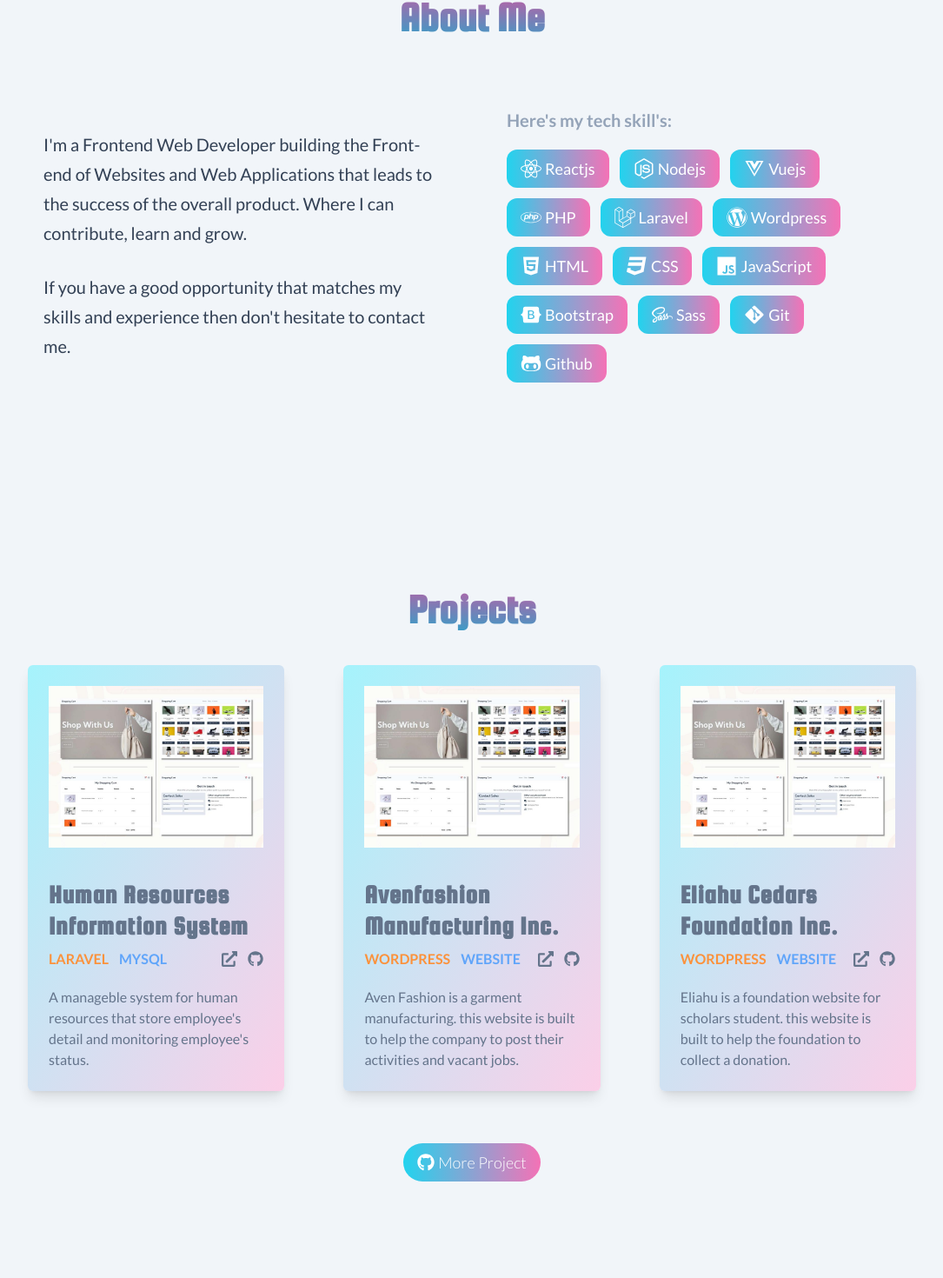
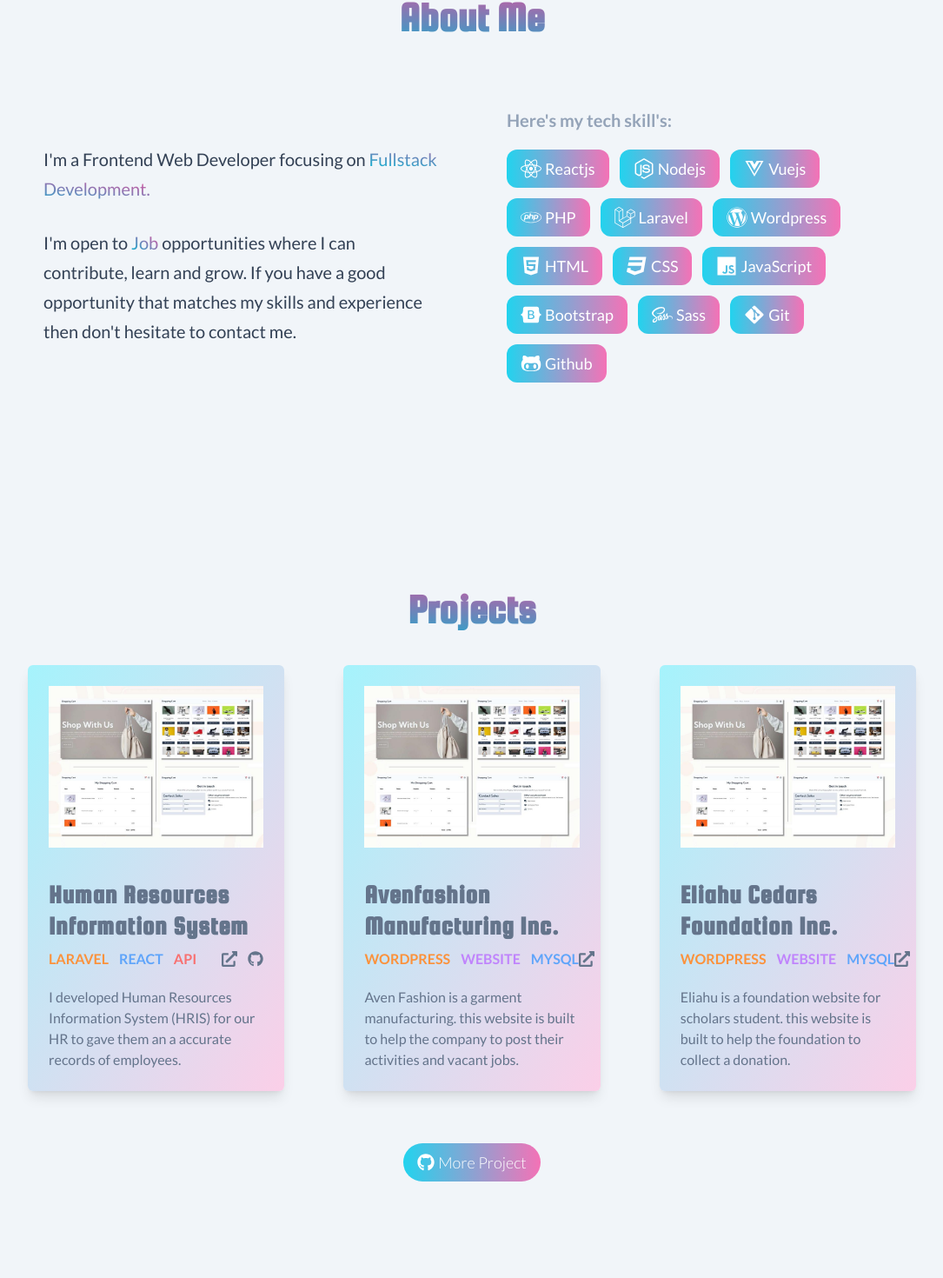
Before and after one commit to markan2ny/portfolio-v2, a React (Vite) app: page / in a window 1280 px wide. Shown: the part 982-2452 px from the top of the page at 87% size, without its empty margins (152-1237 px from the left). Built offline with nearby package versions, Linux system fonts and the light colour scheme.

Commit message:
Update Projects url

```diff
--- a/src/App.jsx
+++ b/src/App.jsx
@@ -6,6 +6,7 @@
 import useWindowDimensions from "./components/useWindowDimensions";
 import { About } from "./sections/About";
 import { Contact } from "./sections/Contact";
+import { Footer } from "./sections/Footer";
 import { Home } from "./sections/Home";
 import { Project } from "./sections/Project";
 
@@ -25,6 +26,7 @@
         <About />
         <Project />
         <Contact />
+        <Footer />
       </main>
     </>
   );
--- a/src/sections/About.jsx
+++ b/src/sections/About.jsx
@@ -11,15 +11,21 @@
       <div className="xl:grid grid-cols-2 gap-20 mt-5 xl:mt-10">
         <div className="xl:text-xl text-slate-700 xl:m-auto xl:pl-11">
           <p className="leading-[1.7]">
-            I'm a Frontend Web Developer building the Front-end of Websites and
-            Web Applications that leads to the success of the overall product.
-            Where I can contribute, learn and grow.
+            I'm a Frontend Web Developer focusing on{" "}
+            <span className="bg-gradient-to-tr bg-clip-text text-transparent from-cyan-500 to-pink-500">
+              Fullstack Development.
+            </span>
           </p>
           <br />
 
           <p className="leading-[1.7]">
-            If you have a good opportunity that matches my skills and experience
-            then don't hesitate to contact me.
+            I'm open to{" "}
+            <span className="bg-gradient-to-tr bg-clip-text text-transparent from-cyan-500 to-pink-500">
+              Job
+            </span>{" "}
+            opportunities where I can contribute, learn and grow. If you have a
+            good opportunity that matches my skills and experience then don't
+            hesitate to contact me.
           </p>
         </div>
 
--- a/src/sections/Contact.jsx
+++ b/src/sections/Contact.jsx
@@ -5,7 +5,7 @@
 
 export const Contact = () => {
   return (
-    <Section id="contact" screen={`h-screen`}>
+    <Section id="contact" screen={`xl:h-screen h-[70vh]`}>
       <div className="text-center">
         <SectionTitle title={`Get in touch`} />
         <h3 className="text-center text-lg md:text-xl font-normal text-slate-400 py-6 md:w-3/12 mx-auto">
--- a/src/sections/Project.jsx
+++ b/src/sections/Project.jsx
@@ -30,20 +30,28 @@
               <div className="flex justify-between items-center my-2">
                 <div className="flex gap-x-3 uppercase">
                   <span className="text-orange-400 font-bold">LARAVEL</span>
-                  <span className="text-blue-400 font-bold">MYSQL</span>
+                  <span className="text-blue-400 font-bold">REACT</span>
+                  <span className="text-red-400 font-bold">API</span>
                 </div>
                 <div className="flex items-center  gap-x-3 text-lg">
                   <a href="#">
                     <Fa.FaExternalLinkAlt className="text-slate-500 hover:text-cyan-500" />
                   </a>
-                  <a href="#">
+                  <a
+                    // href="#"
+                    onClick={() =>
+                      alert(
+                        "Sorry the project repo. is temporary not available."
+                      )
+                    }
+                  >
                     <Fa.FaGithub className="text-slate-500 hover:text-cyan-500" />
                   </a>
                 </div>
               </div>
               <p className="py-3 text-md text-slate-500">
-                A manageble system for human resources that store employee's
-                detail and monitoring employee's status.
+                I developed Human Resources Information System {"(HRIS)"} for
+                our HR to gave them an a accurate records of employees.
               </p>
             </div>
           </div>
@@ -63,13 +71,17 @@
               <div className="flex justify-between items-center my-2">
                 <div className="flex gap-x-3 uppercase">
                   <span className="text-orange-400 font-bold">WORDPRESS</span>
-                  <span className="text-blue-400 font-bold">WEBSITE</span>
+                  <span className="text-purple-400 font-bold">WEBSITE</span>
+                  <span className="text-blue-400 font-bold">MYSQL</span>
                 </div>
                 <div className="flex items-center  gap-x-3 text-lg">
                   <a href="https://avenfashion.com" target="__blank">
                     <Fa.FaExternalLinkAlt className="text-slate-500 hover:text-cyan-500" />
                   </a>
-                  <a href="#">
+                  <a
+                    href="https://github.com/markan2ny/aven-website"
+                    target="__blank"
+                  >
                     <Fa.FaGithub className="text-slate-500 hover:text-cyan-500" />
                   </a>
                 </div>
@@ -99,20 +111,17 @@
               </h2>
               <div className="flex justify-between items-center my-2">
                 <div className="flex gap-x-3 uppercase">
-                  <span className="text-orange-400 font-bold">Wordpress</span>
-                  <span className="text-blue-400 font-bold">Website</span>
+                  <span className="text-orange-400 font-bold">WORDPRESS</span>
+                  <span className="text-purple-400 font-bold">WEBSITE</span>
+                  <span className="text-blue-400 font-bold">MYSQL</span>
                 </div>
                 <div className="flex items-center  gap-x-3 text-lg">
                   <a href="https://ecfi.org.ph" target="__blank">
                     <Fa.FaExternalLinkAlt className="text-slate-500 hover:text-cyan-500" />
                   </a>
                   <a
-                    href="#"
-                    onClick={() =>
-                      alert(
-                        "Sorry the developer decided to disable the repository of this project"
-                      )
-                    }
+                    href="https://github.com/markan2ny/wp-eliahu-theme"
+                    target="__blank"
                   >
                     <Fa.FaGithub className="text-slate-500 hover:text-cyan-500" />
                   </a>
```
Also changed, not shown: src/asset/Aven.png (added).
